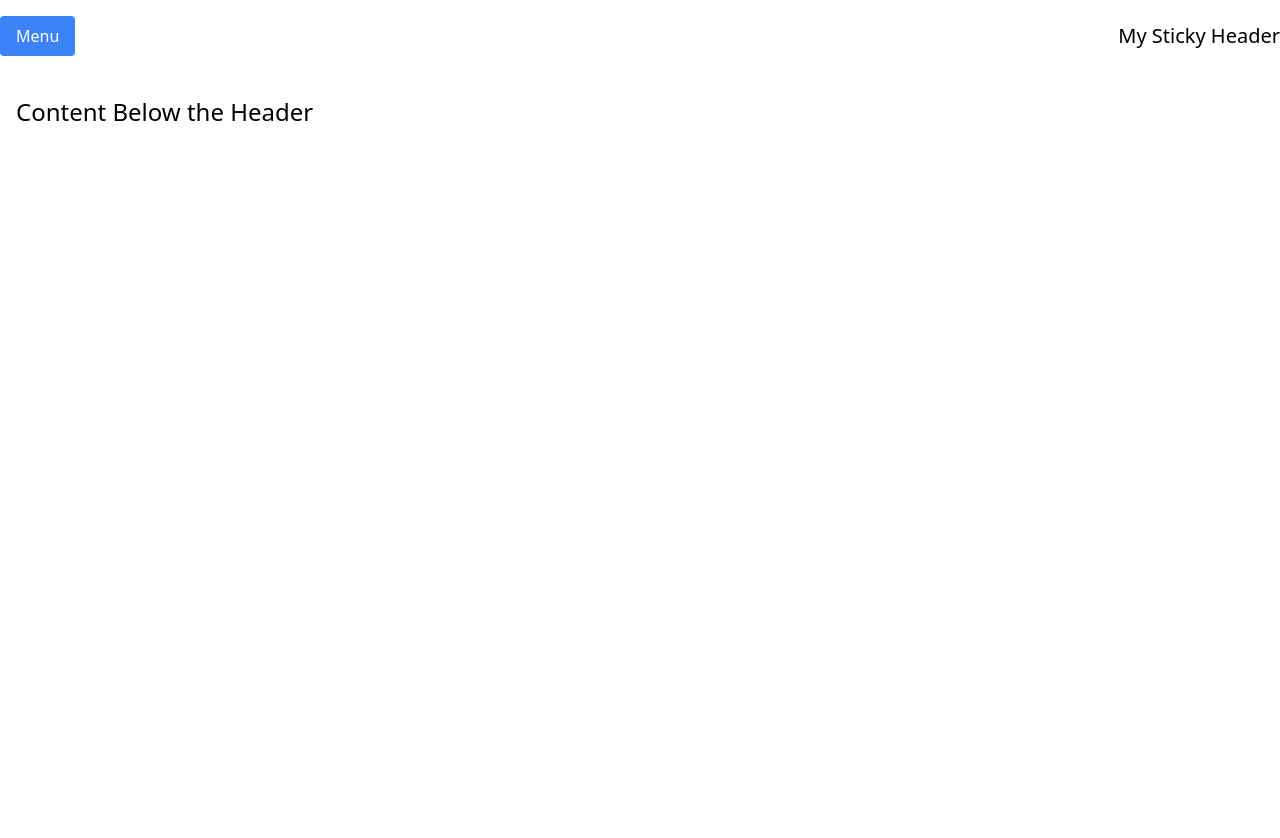
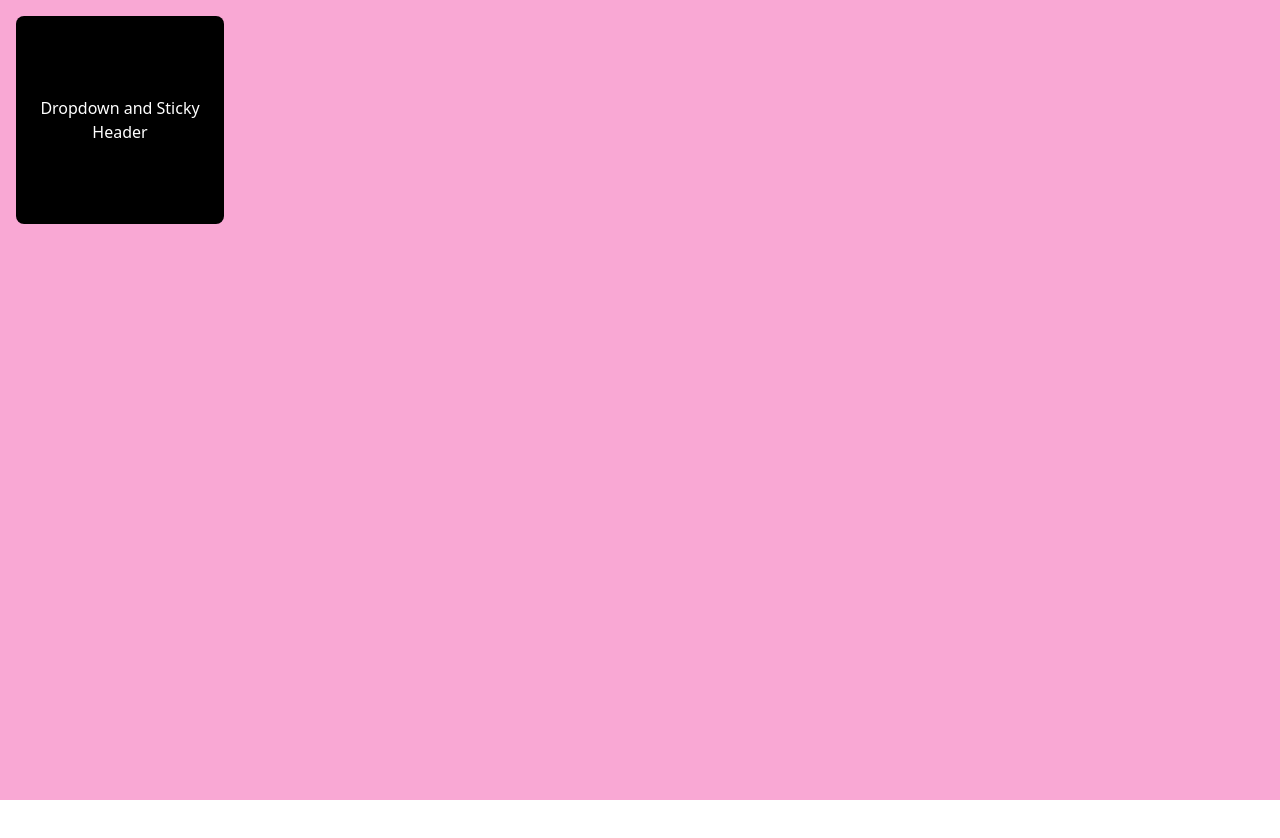
Before and after one commit to amanfangeria980/COE-GA, a React (Vite) app in the folder Frontend-Web-App/02layout-components/: page / in a window 1280 px wide. Shown: the top 838 px of the page. After the commit the page ends 800 px from the top, so only its background shows below. Built offline with nearby package versions, Linux system fonts and the light colour scheme.

Commit message:
setup routing and created cards for components

```diff
--- a/Frontend-Web-App/02layout-components/package.json
+++ b/Frontend-Web-App/02layout-components/package.json
@@ -11,7 +11,8 @@
     },
     "dependencies": {
         "react": "^18.3.1",
-        "react-dom": "^18.3.1"
+        "react-dom": "^18.3.1",
+        "react-router-dom": "^6.26.2"
     },
     "devDependencies": {
         "@eslint/js": "^9.9.0",
--- a/Frontend-Web-App/02layout-components/src/App.jsx
+++ b/Frontend-Web-App/02layout-components/src/App.jsx
@@ -1,13 +1,17 @@
 import React from "react";
-import StickyHeader from "./components/StickyHeader";
+import { Link } from "react-router-dom";
+
 const App = () => {
     return (
-        <div>
-            <StickyHeader />
-            <main className="pt-20">
-                <h2 className="text-2xl p-4">Content Below the Header</h2>
-                <div className="h-screen"></div>
-            </main>
+        <div className="bg-pink-300 h-screen w-screen">
+            <div className="grid grid-cols-4 p-4">
+                <Link
+                    to="/component1"
+                    className="bg-black text-white p-2 rounded-lg h-52 w-52 flex items-center justify-center text-center"
+                >
+                    Dropdown and Sticky Header
+                </Link>
+            </div>
         </div>
     );
 };
--- a/Frontend-Web-App/02layout-components/src/components/DropDown.jsx
+++ b/Frontend-Web-App/02layout-components/src/components/DropDown.jsx
@@ -36,7 +36,7 @@ const Dropdown = () => {
                 Menu
             </button>
             {isOpen && (
-                <ul className="absolute left-0 mt-2 w-48 bg-white border border-gray-200 rounded shadow-lg">
+                <ul className="absolute left-0 mt-1 w-48 bg-white border border-gray-200 rounded shadow-lg">
                     <li>
                         <a
                             href="#"
--- a/Frontend-Web-App/02layout-components/src/main.jsx
+++ b/Frontend-Web-App/02layout-components/src/main.jsx
@@ -1,10 +1,25 @@
-import { StrictMode } from 'react'
-import { createRoot } from 'react-dom/client'
-import App from './App.jsx'
-import './index.css'
+import { StrictMode } from "react";
+import { createRoot } from "react-dom/client";
+import App from "./App.jsx";
+import "./index.css";
+import { createBrowserRouter, RouterProvider } from "react-router-dom";
+import Dropdown_StickyNavPage from "./pages/Dropdown_StickyNavPage.jsx";
 
-createRoot(document.getElementById('root')).render(
-  <StrictMode>
-    <App />
-  </StrictMode>,
-)
+const router = createBrowserRouter([
+    {
+        path: "/",
+        element: <App />,
+    },
+    {
+        path: "/component1",
+        element: <Dropdown_StickyNavPage />,
+    },
+]);
+
+createRoot(document.getElementById("root")).render(
+    <StrictMode>
+        <RouterProvider router={router}>
+            <App />
+        </RouterProvider>
+    </StrictMode>
+);
--- /dev/null
+++ b/Frontend-Web-App/02layout-components/src/pages/Dropdown_StickyNavPage.jsx
@@ -0,0 +1,15 @@
+import StickyHeader from "../components/StickyHeader";
+
+const Dropdown_StickyNavPage = () => {
+    return (
+        <>
+            <StickyHeader />
+            <main className="pt-20">
+                <h2 className="text-2xl p-4">Content Below the Header</h2>
+                <div className="h-screen"></div>
+            </main>
+        </>
+    );
+};
+
+export default Dropdown_StickyNavPage;
```
Also changed, not shown: 1 other file (tests, documents, lock files or other folders).
